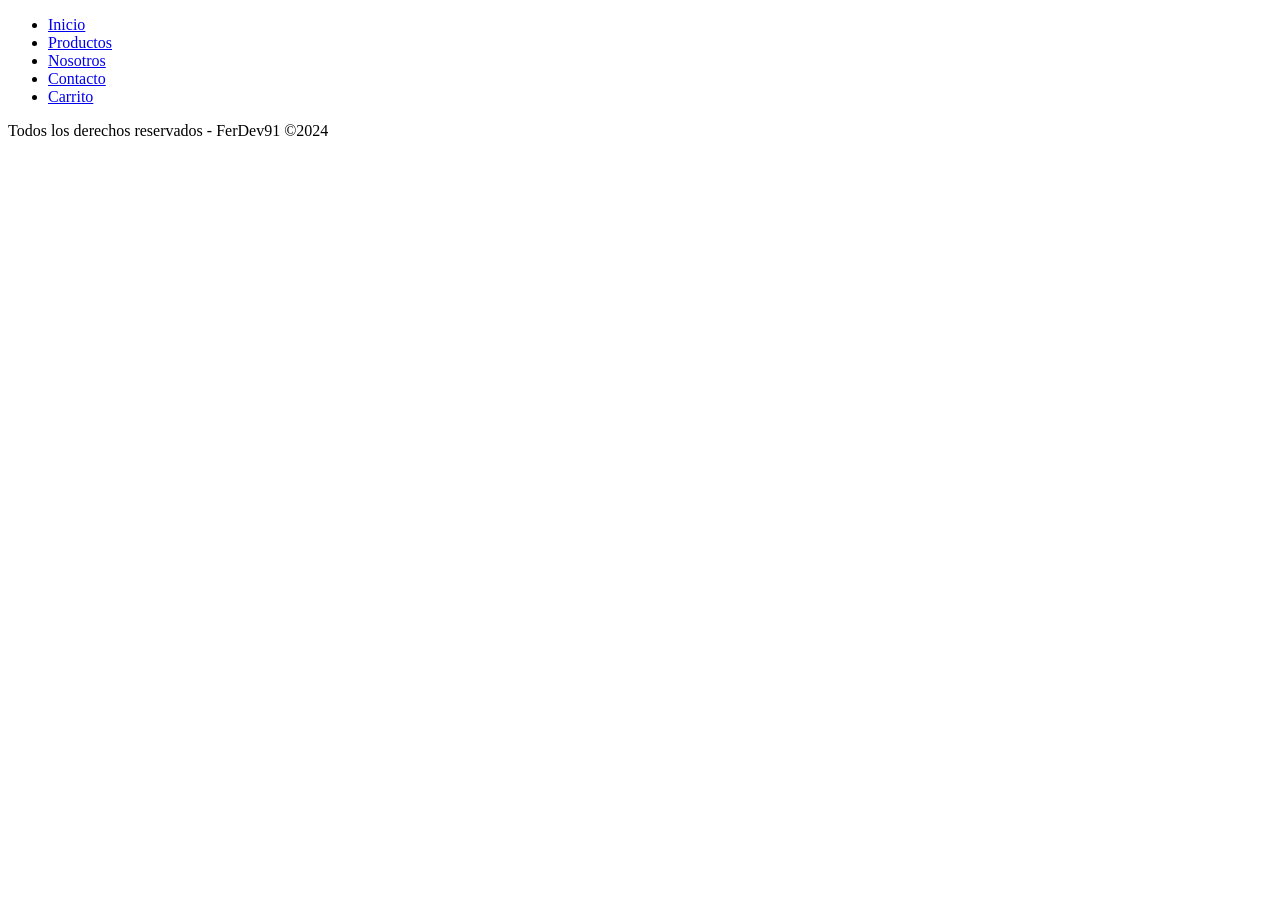
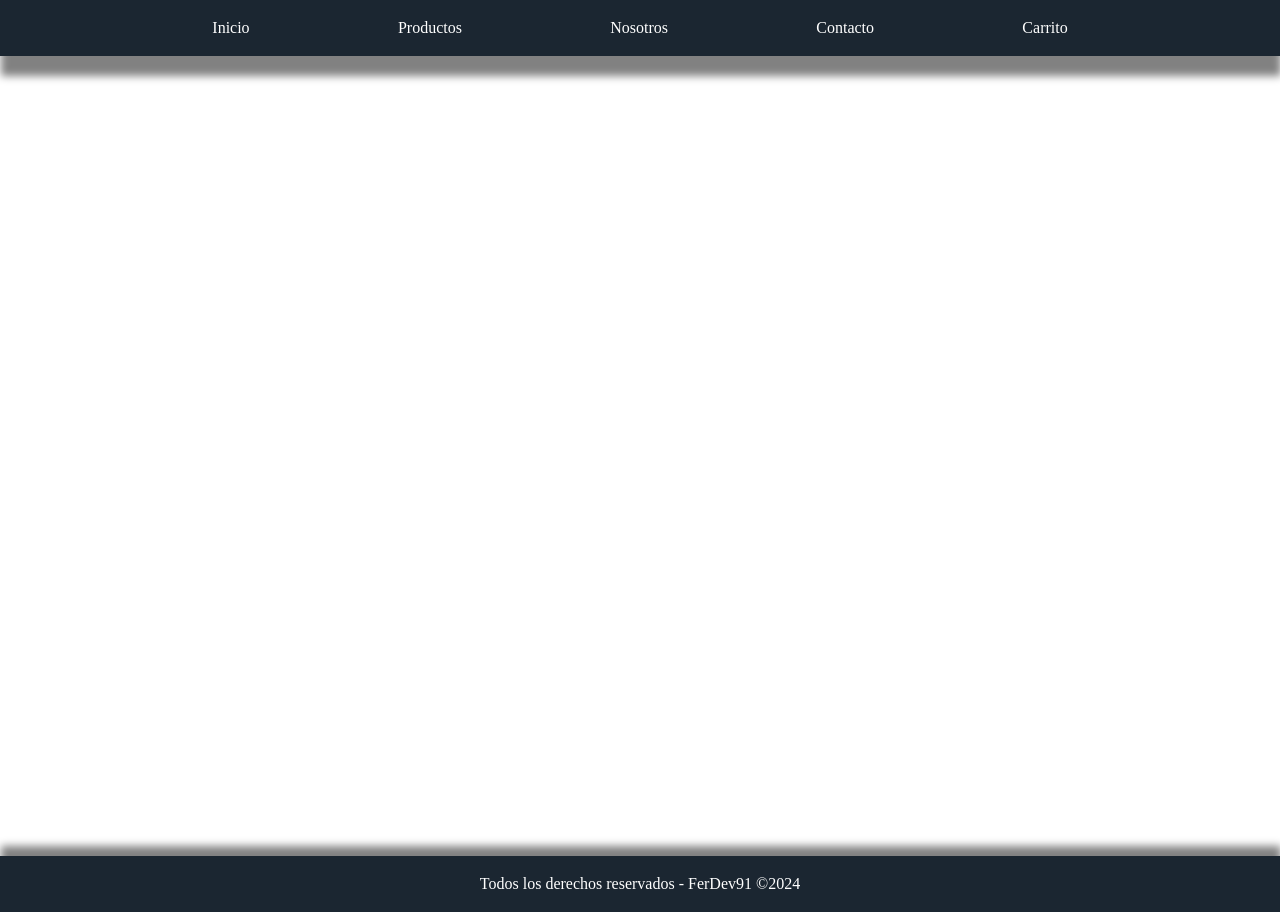
Before and after one commit to faguilar0291/talento_tech_24-frontJS, a plain HTML site: page Proyecto/pages/contacto.html in a window 1280 px wide. Before the commit the page ends 800 px from the top, so only its background shows below. Drawn offline with Linux system fonts and the light colour scheme.

Commit message:
Actualización Proyecto 004

```diff
--- a/Proyecto/css/carrito.css
+++ b/Proyecto/css/carrito.css
@@ -0,0 +1,74 @@
+* {
+    padding: 0;
+    margin: 0;
+    box-sizing: border-box;
+}
+
+body {
+    background-color: #ffffff;
+    height: 100vh;
+    width: 100vw;
+}
+
+header, footer {
+    background-color: #1b2631;
+    width: 100vw;
+    height: 7vh;
+    display: flex;
+    box-shadow: #0000007e 1px 20px 8px;
+}
+
+footer {
+    flex-direction: row;
+    justify-content: center;
+    align-items: center;
+    box-shadow: #0000007e 1px -10px 8px;
+    color: #ffffff;
+}
+
+nav {
+    height: 100%;
+    width: 90%;
+    display: flex;
+    flex-direction: row;
+    margin-left: 5vw;
+}
+
+ul {
+    width: 100%;
+    display: flex;
+    flex-direction: row;
+    align-items: center;
+    justify-content: space-evenly;
+}
+
+li {
+    list-style: none;
+}
+
+a {
+    text-decoration: none;
+    color: #ffffff;
+}
+
+a:hover {
+    color: #f7cf40;
+}
+
+a:active {
+    color: #5ec613;
+}
+
+main {
+    height: 100vh;
+    width: 100vw;
+    display: flex;
+    flex-direction: row;
+    justify-content: center;
+}
+
+section {
+    background-color: #d5d8dc;
+    height: 100%;
+    width: 80vw;
+}
--- a/Proyecto/css/contacto.css
+++ b/Proyecto/css/contacto.css
@@ -0,0 +1,74 @@
+* {
+    padding: 0;
+    margin: 0;
+    box-sizing: border-box;
+}
+
+body {
+    background-color: #ffffff;
+    height: 100vh;
+    width: 100vw;
+}
+
+header, footer {
+    background-color: #1b2631;
+    width: 100vw;
+    height: 7vh;
+    display: flex;
+    box-shadow: #0000007e 1px 20px 8px;
+}
+
+footer {
+    flex-direction: row;
+    justify-content: center;
+    align-items: center;
+    box-shadow: #0000007e 1px -10px 8px;
+    color: #ffffff;
+}
+
+nav {
+    height: 100%;
+    width: 90%;
+    display: flex;
+    flex-direction: row;
+    margin-left: 5vw;
+}
+
+ul {
+    width: 100%;
+    display: flex;
+    flex-direction: row;
+    align-items: center;
+    justify-content: space-evenly;
+}
+
+li {
+    list-style: none;
+}
+
+a {
+    text-decoration: none;
+    color: #ffffff;
+}
+
+a:hover {
+    color: #f7cf40;
+}
+
+a:active {
+    color: #5ec613;
+}
+
+main {
+    height: 100vh;
+    width: 100vw;
+    display: flex;
+    flex-direction: row;
+    justify-content: center;
+}
+
+section {
+    background-color: #d5d8dc;
+    height: 100%;
+    width: 80vw;
+}
--- a/Proyecto/css/index.css
+++ b/Proyecto/css/index.css
@@ -5,26 +5,25 @@
 }
 
 body {
-    background-color: #f86604;
+    background-color: #ffffff;
     height: 100vh;
     width: 100vw;
 }
 
 header, footer {
-    background-color: #f8c92c;
+    background-color: #1b2631;
     width: 100vw;
-    height: 10vh;
+    height: 7vh;
     display: flex;
-
-    box-shadow: #0000007e 1px 10px 8px;
+    box-shadow: #0000007e 1px 20px 8px;
 }
 
 footer {
     flex-direction: row;
     justify-content: center;
     align-items: center;
-
     box-shadow: #0000007e 1px -10px 8px;
+    color: #ffffff;
 }
 
 nav {
@@ -47,7 +46,42 @@ li {
     list-style: none;
 }
 
+a {
+    text-decoration: none;
+    color: #ffffff;
+}
+
+a:hover {
+    color: #f7cf40;
+}
+
+a:active {
+    color: #5ec613;
+}
+
+a::selection {
+    color: #a813c6;
+}
+
 main {
-    height: 80vh;
-    width: 100%;
+    height: 100vh;
+    width: 100vw;
+    display: flex;
+    flex-direction: column;
+    justify-content: center;
+    align-items: center;
 }
+
+h1 {
+    text-align: center;
+    background-color: #96f1268e;
+    width: 80vw;
+    height: 10%;
+    padding-top: 1rem;
+}
+
+section {
+    background-color: #dbf8928e;
+    height: 90%;
+    width: 80vw;
+}
--- a/Proyecto/css/nosotros.css
+++ b/Proyecto/css/nosotros.css
@@ -0,0 +1,74 @@
+* {
+    padding: 0;
+    margin: 0;
+    box-sizing: border-box;
+}
+
+body {
+    background-color: #ffffff;
+    height: 100vh;
+    width: 100vw;
+}
+
+header, footer {
+    background-color: #1b2631;
+    width: 100vw;
+    height: 7vh;
+    display: flex;
+    box-shadow: #0000007e 1px 20px 8px;
+}
+
+footer {
+    flex-direction: row;
+    justify-content: center;
+    align-items: center;
+    box-shadow: #0000007e 1px -10px 8px;
+    color: #ffffff;
+}
+
+nav {
+    height: 100%;
+    width: 90%;
+    display: flex;
+    flex-direction: row;
+    margin-left: 5vw;
+}
+
+ul {
+    width: 100%;
+    display: flex;
+    flex-direction: row;
+    align-items: center;
+    justify-content: space-evenly;
+}
+
+li {
+    list-style: none;
+}
+
+a {
+    text-decoration: none;
+    color: #ffffff;
+}
+
+a:hover {
+    color: #f7cf40;
+}
+
+a:active {
+    color: #5ec613;
+}
+
+main {
+    height: 100vh;
+    width: 100vw;
+    display: flex;
+    flex-direction: row;
+    justify-content: center;
+}
+
+section {
+    background-color: #d5d8dc;
+    height: 100%;
+    width: 80vw;
+}
--- a/Proyecto/css/productos.css
+++ b/Proyecto/css/productos.css
@@ -0,0 +1,74 @@
+* {
+    padding: 0;
+    margin: 0;
+    box-sizing: border-box;
+}
+
+body {
+    background-color: #ffffff;
+    height: 100vh;
+    width: 100vw;
+}
+
+header, footer {
+    background-color: #1b2631;
+    width: 100vw;
+    height: 7vh;
+    display: flex;
+    box-shadow: #0000007e 1px 20px 8px;
+}
+
+footer {
+    flex-direction: row;
+    justify-content: center;
+    align-items: center;
+    box-shadow: #0000007e 1px -10px 8px;
+    color: #ffffff;
+}
+
+nav {
+    height: 100%;
+    width: 90%;
+    display: flex;
+    flex-direction: row;
+    margin-left: 5vw;
+}
+
+ul {
+    width: 100%;
+    display: flex;
+    flex-direction: row;
+    align-items: center;
+    justify-content: space-evenly;
+}
+
+li {
+    list-style: none;
+}
+
+a {
+    text-decoration: none;
+    color: #ffffff;
+}
+
+a:hover {
+    color: #f7cf40;
+}
+
+a:active {
+    color: #5ec613;
+}
+
+main {
+    height: 100vh;
+    width: 100vw;
+    display: flex;
+    flex-direction: row;
+    justify-content: center;
+}
+
+section {
+    background-color: #d5d8dc;
+    height: 100%;
+    width: 80vw;
+}
```
Also changed, not shown: Proyecto/index.html (+5 -0 lines), 1 other file.
